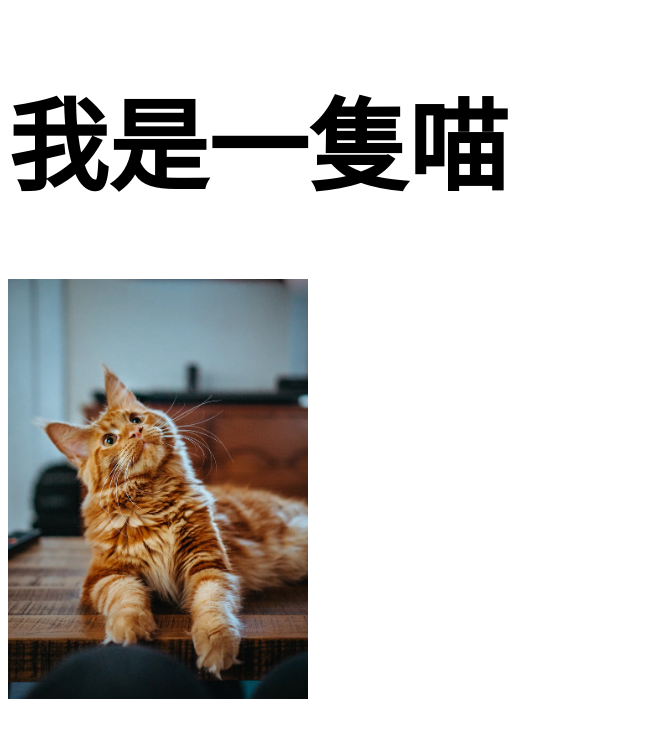
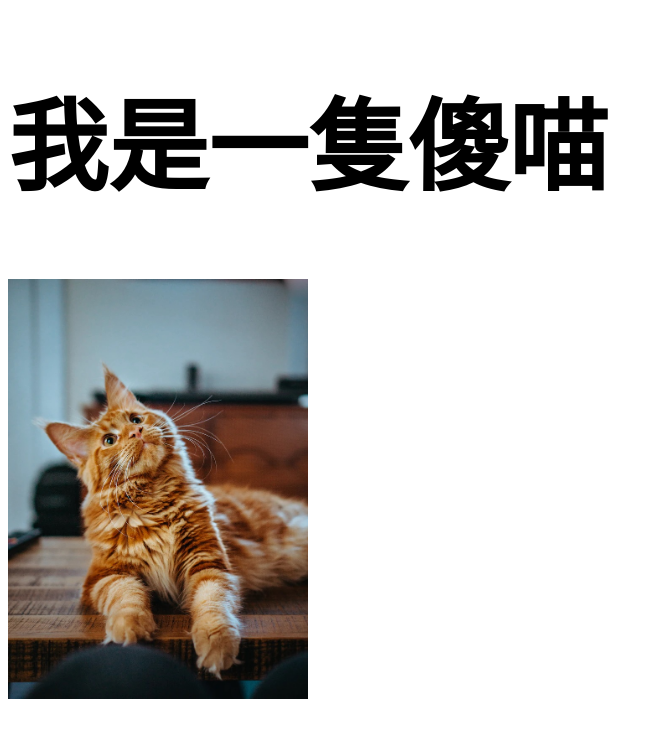
Before and after one commit to KOMATSUPEI/viteWebsite02, a website built with Vite: page pages/index.html in a window 1280 px wide. Shown: the whole page, without its empty margins (0-663 px from the left). Built offline with nearby package versions, Linux system fonts and the light colour scheme.

Commit message:
3rd commit

```diff
--- a/pages/index.html
+++ b/pages/index.html
@@ -9,7 +9,7 @@
   <body>
     <%- include('./layout/header'); -%>
 
-    <h1 class="index-title">我是一隻喵</h1>
+    <h1 class="index-title">我是一隻傻喵</h1>
     <img src="../assets/images/cat.jpg" style="width: 300px;" alt="cat">
 
     <%- include('./layout/footer'); -%>
```
